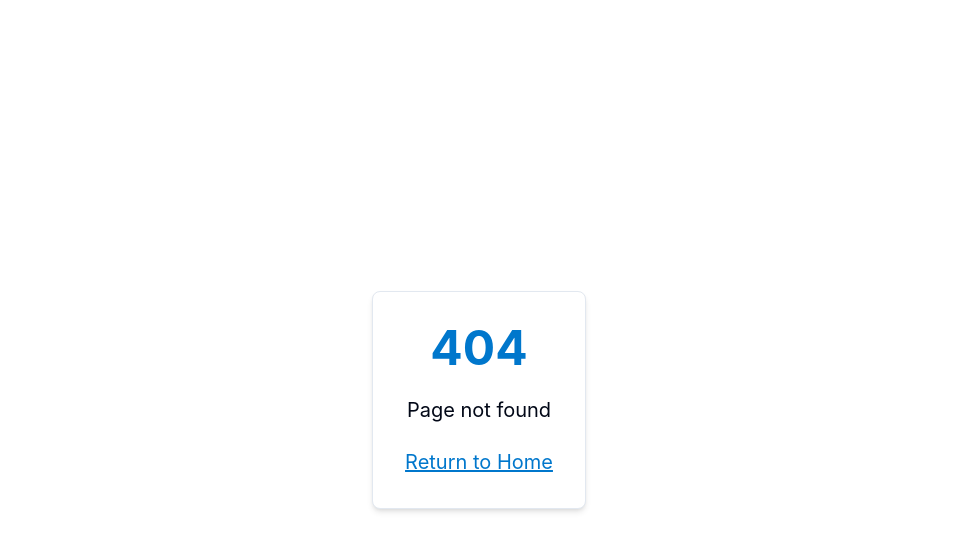
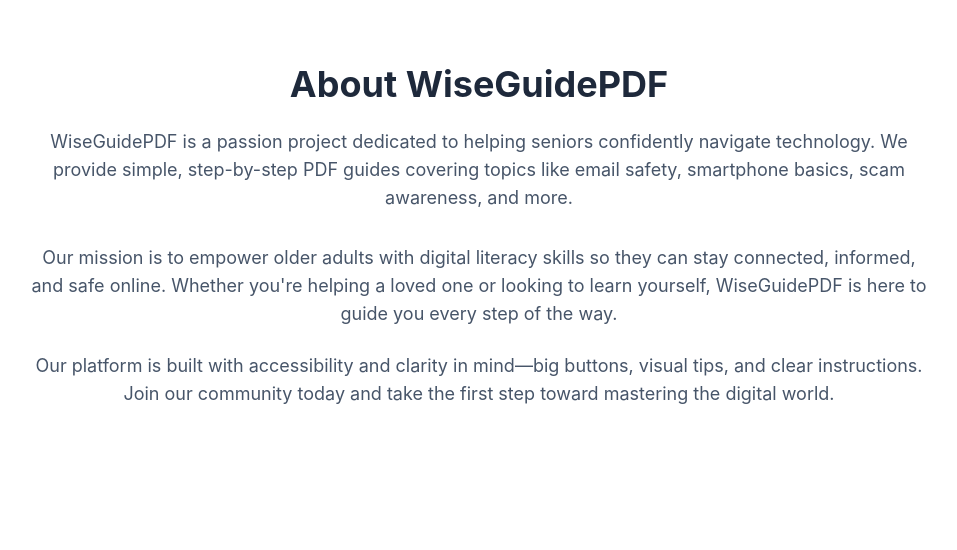
Before and after one commit to dannisherman/wiseguidepdf, a React (Vite) app: page /about in a window 1280 px wide. Before the commit this address had no page. Shown: the top 550 px of the page, without its empty margins (161-1118 px from the left). Built offline with nearby package versions, Linux system fonts and the light colour scheme.

Commit message:
Fix path import for Vite config

```diff
--- a/src/App.tsx
+++ b/src/App.tsx
@@ -7,6 +7,7 @@
 import Index from "./pages/Index";
 import NotFound from "./pages/NotFound";
 import EmailSignup from './components/EmailSignup';
+import About from './pages/About';
 
 const queryClient = new QueryClient();
 
@@ -20,6 +21,7 @@
           <Routes>
             <Route path="/" element={<Index />} />
             <Route path="/signup" element={<EmailSignup />} />
+             <Route path="/about" element={<About />} /> {/* 👈 Add this line */}
             <Route path="*" element={<NotFound />} />
           </Routes>
         </Router>
```
